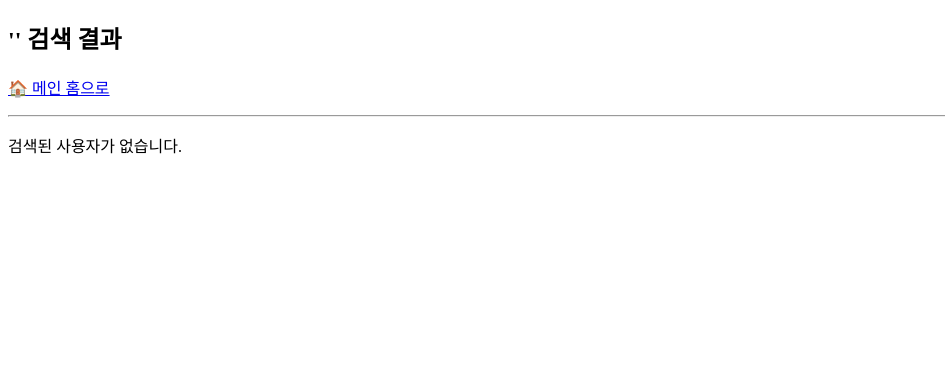
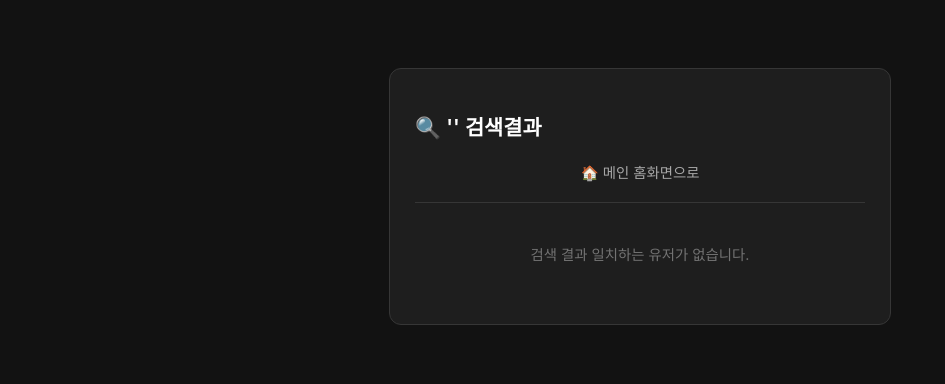
Before and after one commit to twinkelglue/App, a Flask app: page /search in a window 1280 px wide. Shown: the top 384 px of the page, without its empty margins (0-945 px from the left). Run offline with Flask 3, Linux system fonts and the light colour scheme; parts of the project's set-up code (start-up, migrations or seed data) failed here and were passed over; some libraries are stand-ins or nearby versions.

Commit message:
Update search_results.html

```diff
--- a/templates/search_results.html
+++ b/templates/search_results.html
@@ -1,22 +1,39 @@
 <!DOCTYPE html>
-<html>
+<html lang="ko">
 <head>
-    <title>검색 결과</title>
+    <meta charset="UTF-8">
+    <meta name="viewport" content="width=device-width, initial-scale=1.0">
+    <title>ChatClub - 검색 결과</title>
+    <style>
+        body { background-color: #121212; color: #ffffff; font-family: '-apple-system', BlinkMacSystemFont, sans-serif; padding: 20px; }
+        .container { max-width: 450px; margin: 40px auto; background: #1e1e1e; padding: 25px; border-radius: 12px; border: 1px solid #363636; }
+        h2 { font-size: 1.3rem; margin-bottom: 20px; font-weight: 600; }
+        .btn-home { display: block; text-align: center; color: #a8a8a8; margin-bottom: 20px; text-decoration: none; font-size:0.9rem; }
+        .user-item { background: #262626; padding: 15px; border-radius: 8px; margin-bottom: 10px; display: flex; justify-content: space-between; align-items: center; border: 1px solid #363636; }
+        .username { font-weight: bold; color: #ffffff; }
+        .nickname { color: #a8a8a8; font-size: 0.85rem; margin-left: 6px; }
+        .btn-visit { color: #0095f6; font-weight: 600; text-decoration: none; font-size: 0.9rem; }
+    </style>
 </head>
 <body>
-    <h2>'{{ query }}' 검색 결과</h2>
-    <p><a href="/">🏠 메인 홈으로</a></p>
-    <hr>
-    {% if results %}
-        <ul>
-        {% for user in results %}
-            <li>
-                <a href="/user/{{ user[0] }}"><b>{{ user[0] }}</b></a> - {{ user[1] }}
-            </li>
-        {% endfor %}
-        </ul>
-    {% else %}
-        <p>검색된 사용자가 없습니다.</p>
-    {% endif %}
+    <div class="container">
+        <h2>🔍 '{{ query }}' 검색결과</h2>
+        <a href="/" class="btn-home">🏠 메인 홈화면으로</a>
+        <hr style="border:0; border-top:1px solid #363636; margin-bottom:20px;">
+
+        {% if results %}
+            {% for user in results %}
+                <div class="user-item">
+                    <div>
+                        <span class="username">@{{ user.username }}</span>
+                        <span class="nickname">({{ user.nickname }})</span>
+                    </div>
+                    <a href="/user/{{ user.username }}" class="btn-visit">프로필 방문</a>
+                </div>
+            {% endfor %}
+        {% else %}
+            <p style="color:#737373; text-align:center; font-size:0.9rem; padding:20px 0;">검색 결과 일치하는 유저가 없습니다.</p>
+        {% endif %}
+    </div>
 </body>
 </html>
```
